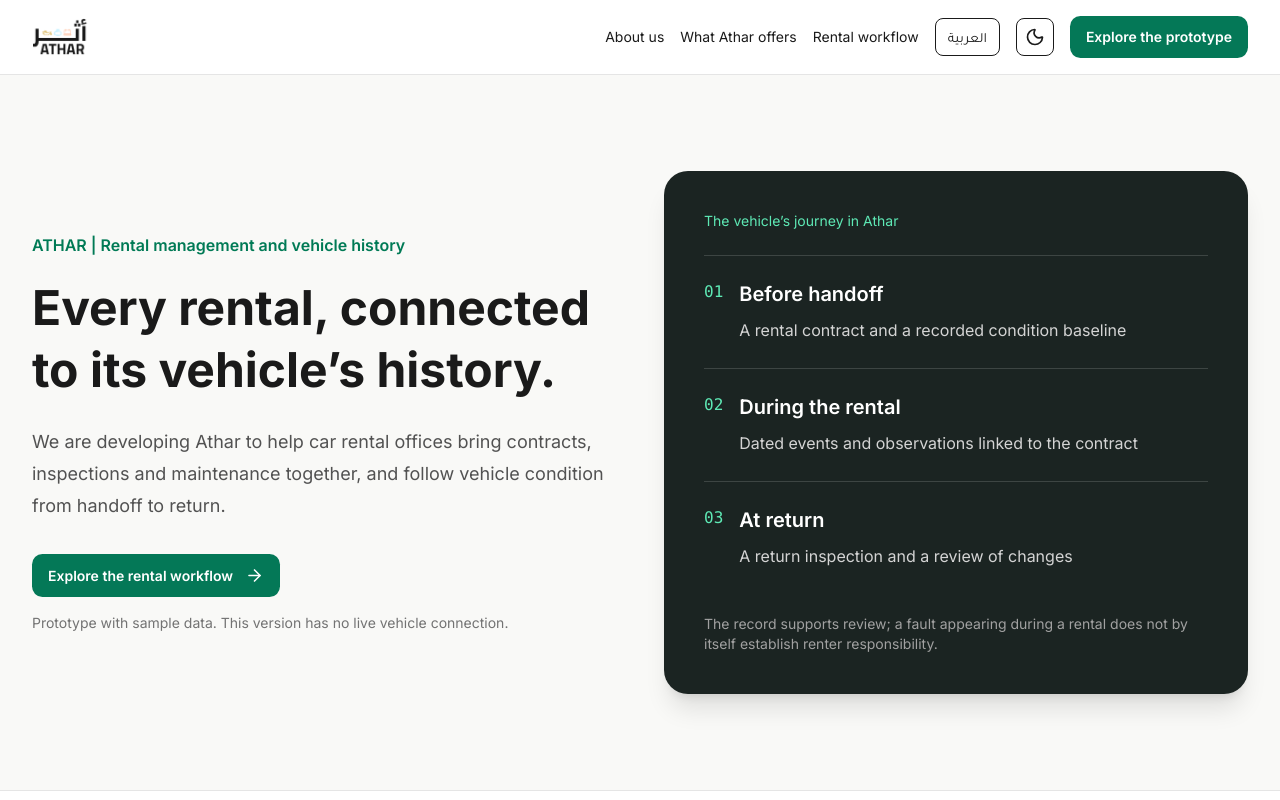
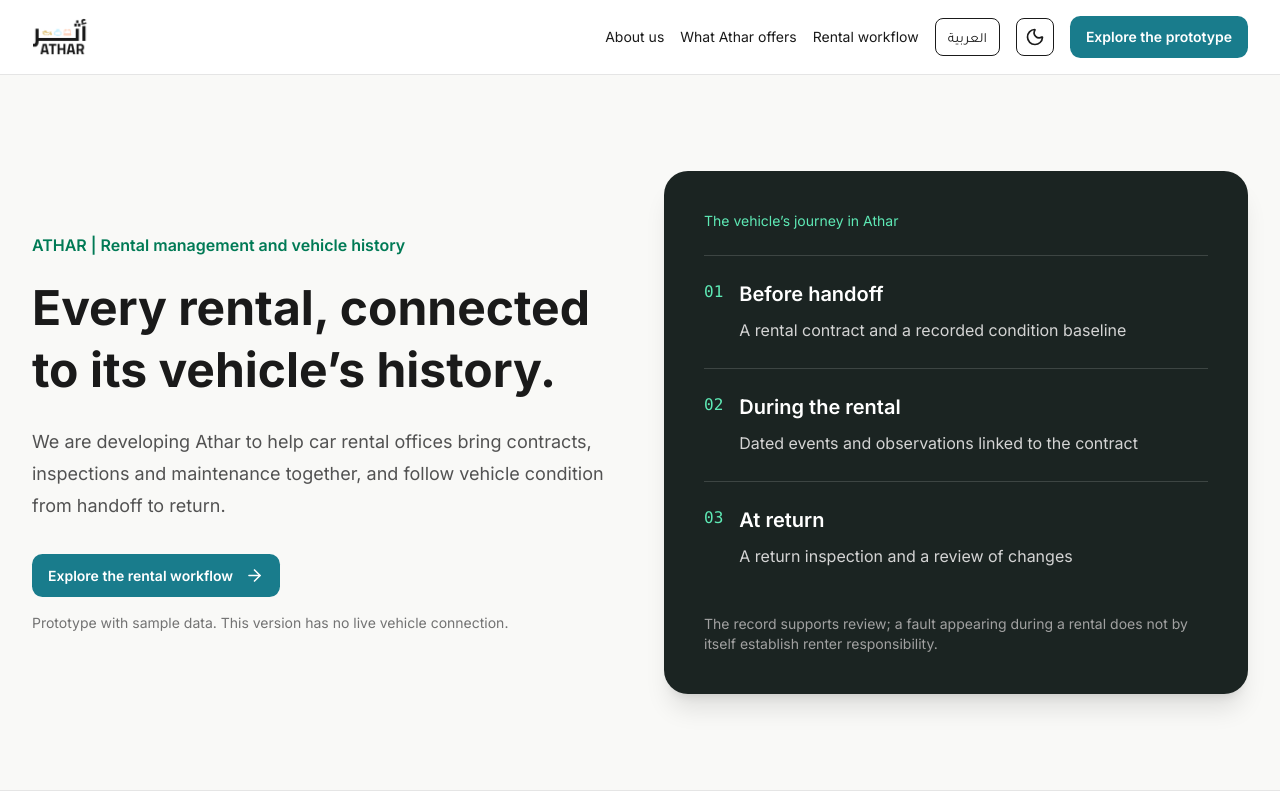
Before and after one commit to Wayar-Y/athar, a React (Vite) app: page / in a window 1280 px wide. Shown: the top 800 px of the page. Built offline with nearby package versions, Linux system fonts and the light colour scheme.

Commit message:
Update index.css

```diff
--- a/src/index.css
+++ b/src/index.css
@@ -188,8 +188,18 @@
   border-width: 2px !important;
 }
 
-.athar-primary { background: #047857; color: white; padding: .7rem 1rem; border-radius: .65rem; font-weight: 600; font-size: .875rem; }
-.athar-primary:hover { background: #065f46; }
+.athar-primary {
+  background: #197C8C;
+  color: white;
+  padding: .7rem 1rem;
+  border-radius: .65rem;
+  font-weight: 600;
+  font-size: .875rem;
+}
+
+.athar-primary:hover {
+  background: #146675;
+}
 .athar-field { display: block; width: 100%; border: 1px solid #a3a3a3; border-radius: .5rem; padding: .65rem; background: transparent; font-size: 1rem; margin-top: .35rem; }
 .dark .athar-field option { background: #20201d; }
-button:focus-visible, a:focus-visible, input:focus-visible, select:focus-visible, textarea:focus-visible { outline: 3px solid #10b981; outline-offset: 3px; }
+button:focus-visible, a:focus-visible, input:focus-visible, select:focus-visible, textarea:focus-visible { outline: 3px solid #197C8C; outline-offset: 3px; }
```
